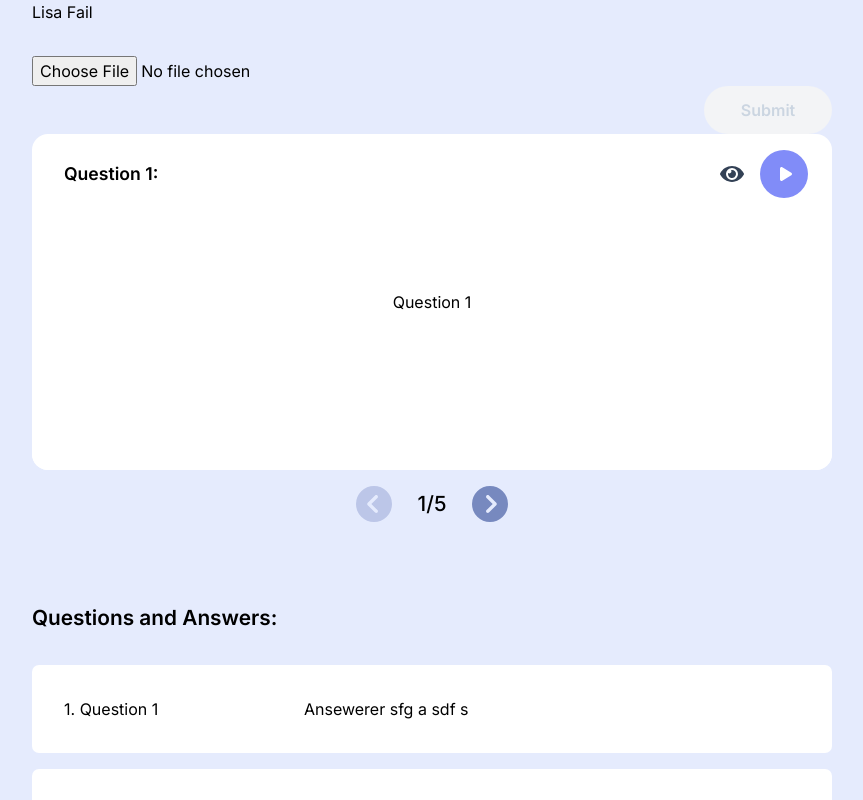
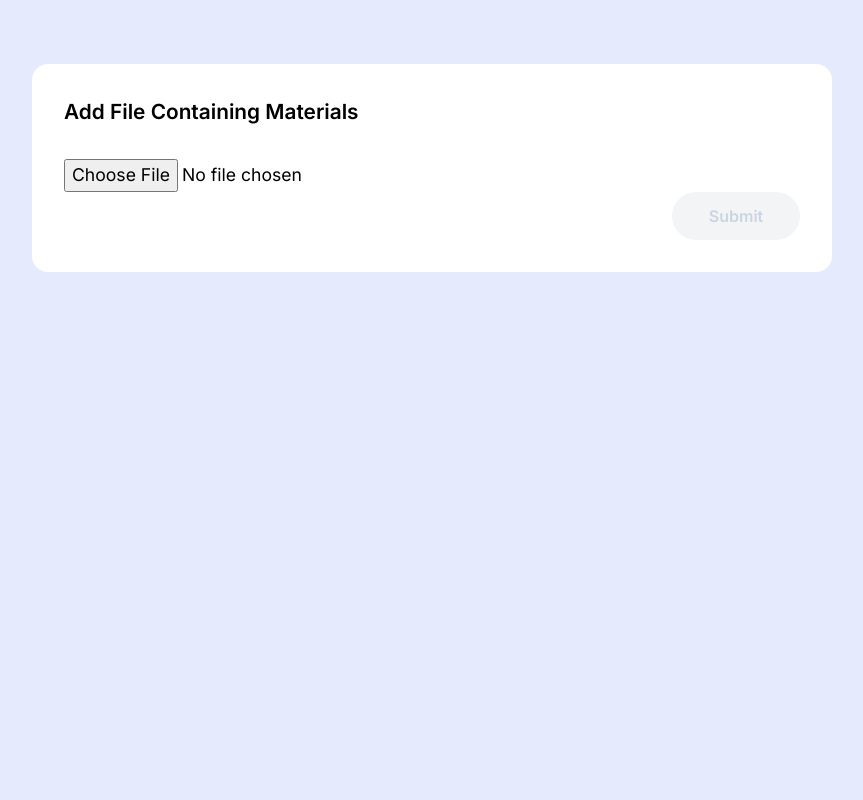
Before and after one commit to jkirikal/Flashcard_generator, a Next.js app in the folder frontend/: page / in a window 1280 px wide. Shown: the top 800 px of the page, without its empty margins (208-1071 px from the left). Built offline with nearby package versions, Linux system fonts and the light colour scheme.

Commit message:
shows flashcards only when file has been selected

```diff
--- a/frontend/app/globals.css
+++ b/frontend/app/globals.css
@@ -11,3 +11,10 @@ body {
     text-wrap: balance;
   }
 }
+
+.unselectable {
+  -webkit-user-select: none; /* Chrome, Safari, Opera */
+  -moz-user-select: none; /* Firefox */
+  -ms-user-select: none; /* Internet Explorer/Edge */
+  user-select: none; /* Standard syntax */
+}
--- a/frontend/app/layout.tsx
+++ b/frontend/app/layout.tsx
@@ -1,22 +1,21 @@
-import type { Metadata } from "next";
-import { Inter } from "next/font/google";
-import "./globals.css";
+import type { Metadata } from "next"
+import { Inter } from "next/font/google"
+import "./globals.css"
 
-const inter = Inter({ subsets: ["latin"] });
+const inter = Inter({ subsets: ["latin"] })
 
 export const metadata: Metadata = {
-  title: "Create Next App",
-  description: "Generated by create next app",
-};
+  title: "Flashcard generator",
+}
 
 export default function RootLayout({
   children,
 }: Readonly<{
-  children: React.ReactNode;
+  children: React.ReactNode
 }>) {
   return (
     <html lang="en">
       <body className={inter.className}>{children}</body>
     </html>
-  );
+  )
 }
--- a/frontend/app/page.tsx
+++ b/frontend/app/page.tsx
@@ -1,22 +1,32 @@
-import AudioButton from "@/components/AudioButton"
-import MicrophoneRecorder from "@/components/MicrophoneRecorder"
+"use client"
+
 import NewMaterialForm from "@/components/NewMaterialForm"
 import Flashcards from "@/components/Flashcards"
-
-const data: flashcardType[] = [
-  { question: "Question 1", answer: "Ansewerer sfg a sdf s" },
-  { question: "Question 2", answer: "Ansewerer sfg a sdf s" },
-  { question: "Question 3", answer: "Ansewerer sfg a sdf s" },
-  { question: "Question 4", answer: "Ansewerer sfg a sdf s" },
-  { question: "Question 5", answer: "Ansewerer sfg a sdf s" },
-]
+import { useState } from "react"
+import { IoReloadCircle } from "react-icons/io5"
 
 export default function Home() {
+  const [flashcardData, setFlashcardData] = useState<flashcardType[] | null>(null)
+
+  const handleAddData = (newData: flashcardType[]) => {
+    setFlashcardData(newData)
+  }
+
   return (
-    <main className="w-[95%] m-auto sm:w-[70%] max-w-[800px]">
-      <h1>Lisa Fail</h1>
-      <NewMaterialForm />
-      <Flashcards data={data} />
+    <main className="w-[95%] m-auto sm:w-[70%] max-w-[800px] mt-16 mb-48">
+      {flashcardData == null ? (
+        <div className="bg-white rounded-2xl p-8">
+          <h1 className="font-semibold text-[1.3em]">Add File Containing Materials</h1>
+          <NewMaterialForm handleAddData={handleAddData} />
+        </div>
+      ) : (
+        <>
+          <div className="font-medium underline mb-8 flex items-center cursor-pointer" onClick={() => setFlashcardData(null)}>
+            Choose new file <IoReloadCircle size={24} className="ml-2" />
+          </div>
+          <Flashcards data={flashcardData} />
+        </>
+      )}
     </main>
   )
 }
--- a/frontend/components/FlashcardCard.tsx
+++ b/frontend/components/FlashcardCard.tsx
@@ -25,7 +25,10 @@ const FlashcardCard = ({ flashcard, index }: { flashcard: flashcardType; index:
           <AudioButton text={revealed ? flashcard.answer : flashcard.question} />
         </div>
       </div>
-      <div onClick={() => setRevealed(!revealed)} className="bg-white pb-24 pt-8 w-full mb-4 px-8 cursor-pointer rounded-2xl min-h-[17em] flex items-center justify-center">
+      <div
+        onClick={() => setRevealed(!revealed)}
+        className="unselectable bg-white pb-20 pt-5 w-full mb-8 px-8 cursor-pointer rounded-2xl min-h-[15em] flex items-center justify-center lg:text-[1.2em]"
+      >
         {revealed ? flashcard.answer : flashcard.question}
       </div>
     </div>
--- a/frontend/components/NewMaterialForm.tsx
+++ b/frontend/components/NewMaterialForm.tsx
@@ -7,6 +7,14 @@ import { byteToMegabyte } from "@/utils/conversions"
 const supportedFileTypes = ["application/pdf"]
 const supportedFileTypesShort = ["pdf"]
 const maxFileSize_MB = 300
+
+const data: flashcardType[] = [
+  { question: "Question 1", answer: "Ansewerer sfg a sdf s" },
+  { question: "Question 2", answer: "Ansewerer sfg a sdf s" },
+  { question: "Question 3", answer: "Ansewerer sfg a sdf s" },
+  { question: "Question 4", answer: "Ansewerer sfg a sdf s" },
+  { question: "Question 5", answer: "Ansewerer sfg a sdf s" },
+]
 
 async function uploadFile(file: File) {
   try {
@@ -20,7 +28,11 @@ async function uploadFile(file: File) {
     })
 
     if (!res.ok) throw new Error("Failed to upload file")
-  } catch (error) {}
+    return data
+  } catch (error) {
+    return data
+    //return null
+  }
 }
 
 function verifyFile(file: File | undefined): { correct: boolean; error: string | null } {
@@ -30,7 +42,7 @@ function verifyFile(file: File | undefined): { correct: boolean; error: string |
   return { correct: true, error: null }
 }
 
-const NewMaterialForm = () => {
+const NewMaterialForm = ({ handleAddData }: { handleAddData: (newData: flashcardType[]) => void }) => {
   const [error, setError] = useState<string | null>(null)
   const [loading, setLoading] = useState<boolean>(false)
   const [file, setFile] = useState<File | undefined>()
@@ -39,7 +51,9 @@ const NewMaterialForm = () => {
     setLoading(true)
     const verified = verifyFile(file)
     if (verified.correct) {
-      await uploadFile(file!) // verifyFile() checks if file is undefined
+      const data = await uploadFile(file!) // verifyFile() checks if file is undefined
+      if (data == null) setError("Error generating questions and answers")
+      else handleAddData(data)
       // server side checks -> display error
     } else setError(verified.error)
     setLoading(false)
@@ -53,7 +67,7 @@ const NewMaterialForm = () => {
 
   return (
     <>
-      <input type="file" name="file" id="fileInput" className="mt-8" onChange={handleFileAdd} accept=".pdf" />
+      <input type="file" name="file" id="fileInput" className="mt-8 text-[1.1em]" onChange={handleFileAdd} accept=".pdf" />
 
       <section className="w-full flex justify-between items-center h-12 ">
         {error ? <div className="text-[1.1em] font-semibold text-red-500">Error uploading file: {error}</div> : <div></div>} {/* empty div for flex placement */}
```
